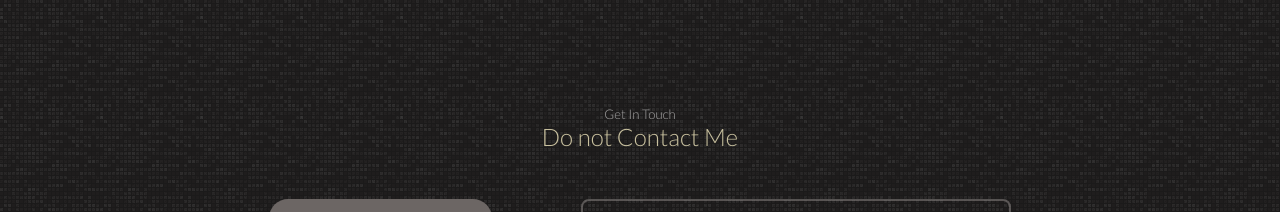
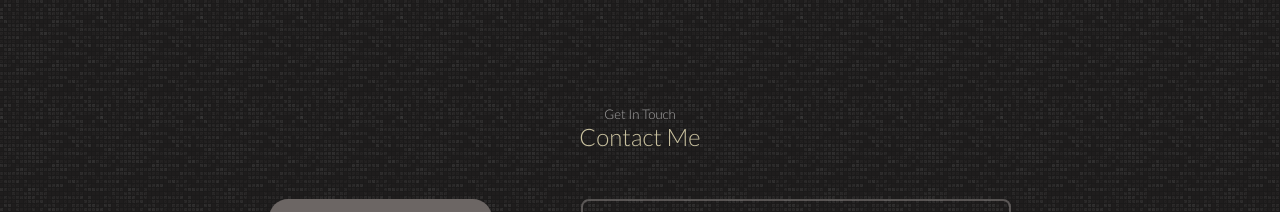
Before and after one commit to MazanLabeeb/My-React-Portfolio, a React (Create React App) app: page / in a window 1280 px wide. Shown: the part 3740-3952 px from the top of the page. Built offline with nearby package versions, Linux system fonts and the light colour scheme.

Commit message:
Update contact.component.jsx

```diff
--- a/src/components/contact/contact.component.jsx
+++ b/src/components/contact/contact.component.jsx
@@ -15,7 +15,7 @@ const Contact = () => {
     return (
         <section id="contact">
             <h5>Get In Touch</h5>
-            <h2>Do not Contact Me</h2>
+            <h2>Contact Me</h2>
 
             <div className="container contact-container">
                 <div className="contact-options">
```
